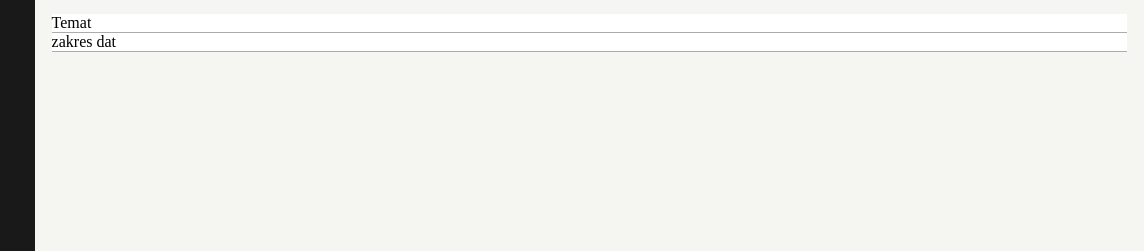
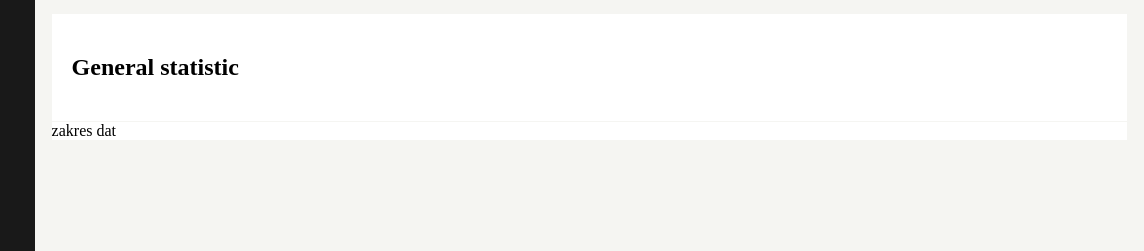
Before and after one commit to kamil-polanski/zadanie-9, a website: page index.html in a window 1280 px wide. Shown: the part 53-304 px from the top of the page, 136-1280 px from the left. Drawn offline with nearby package versions, Linux system fonts and the light colour scheme; files that its build step writes are made by us from their sources.

Commit message:
Add section headder

```diff
--- a/index.html
+++ b/index.html
@@ -31,9 +31,11 @@
                     <img class="icon" src="images/arrow-down.svg" alt="general">
                 </div>
             </div>
-            <div class="general">
-                <div class="row line">Temat</div>
-                <div class="row line">zakres dat</div>
+            <div class="section">
+                <div class="row section-line section-head">
+                    <h2>General statistic</h2>
+                </div>
+                <div class="row section-line">zakres dat</div>
             </div>
             <section class="links"></section>
         </section>
--- a/sass/style.scss
+++ b/sass/style.scss
@@ -112,12 +112,15 @@ body {
 .nav-border {
     border-left: solid 1px $light_grey;
 }
-.general {
+.section {
     margin: 17px;
     background-color: $white;
 }
-.line {
-    border-bottom: solid 1px $light_grey;
+.section-line {
+    border-bottom: solid 1px $bg;
+}
+.section-head {
+    padding: 20px 20px;
 }
 .icon {
     height: 15px;
```
